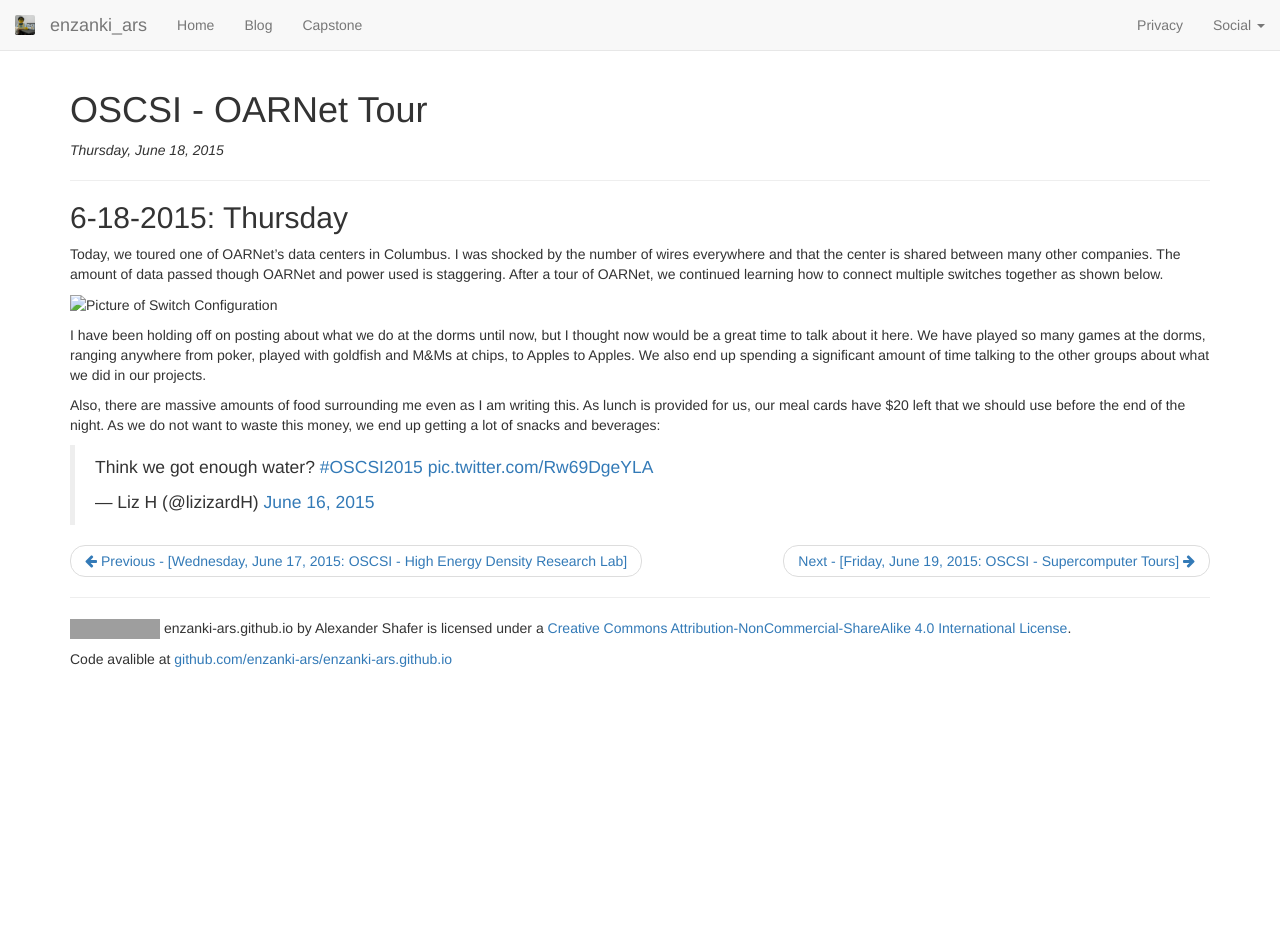
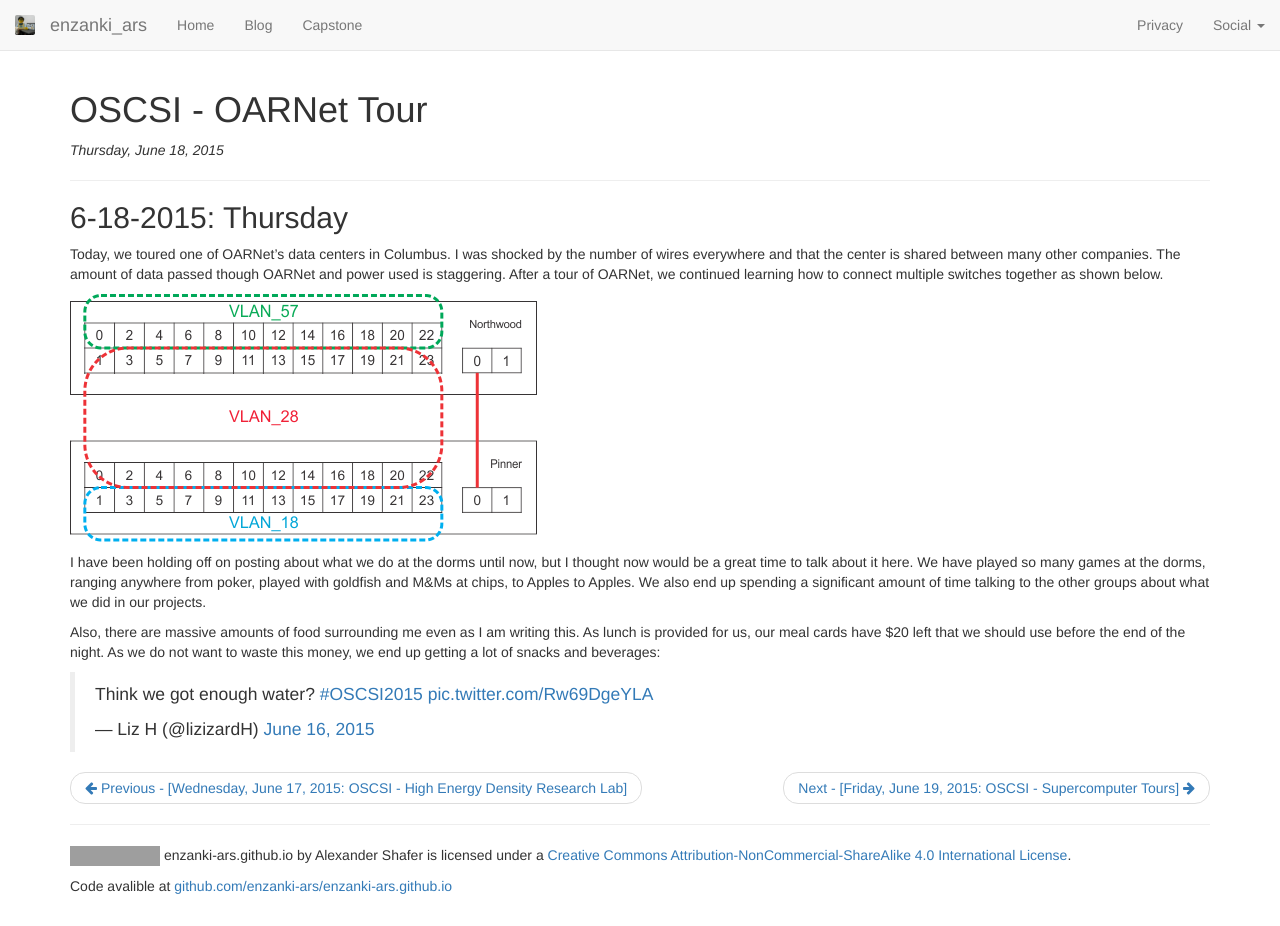
Before and after one commit to enzanki-ars/enzanki-ars.github.io, a Jekyll site: the page built from _posts/2015-06-18-oscsi-oarnet-tour.md, in a window 1280 px wide and 926 px high. Built offline with Jekyll 4.4.1, drawn with Linux system fonts in a browser that asks for light colours; nearby versions of some CDN libraries; comment, search, counter and statistics services are not loaded; grey boxes are pictures that could not be loaded.

Commit message:
Update 2015-06-18-oscsi-oarnet-tour.md

```diff
--- a/_posts/2015-06-18-oscsi-oarnet-tour.md
+++ b/_posts/2015-06-18-oscsi-oarnet-tour.md
@@ -11,7 +11,7 @@ The amount of data passed though OARNet and power used is staggering. After a
 tour of OARNet, we continued learning how to connect multiple switches together
 as shown below.
 
-<img src="img/2switchconfigdia.png" alt="Picture of Switch Configuration" style="max-width:100%">
+<img src="{{ site.url }}/img/2switchconfigdia.png" alt="Picture of Switch Configuration" style="max-width:100%">
 
 I have been holding off on posting about what we do at the dorms until now, but I
 thought now would be a great time to talk about it here. We have played so many
```
